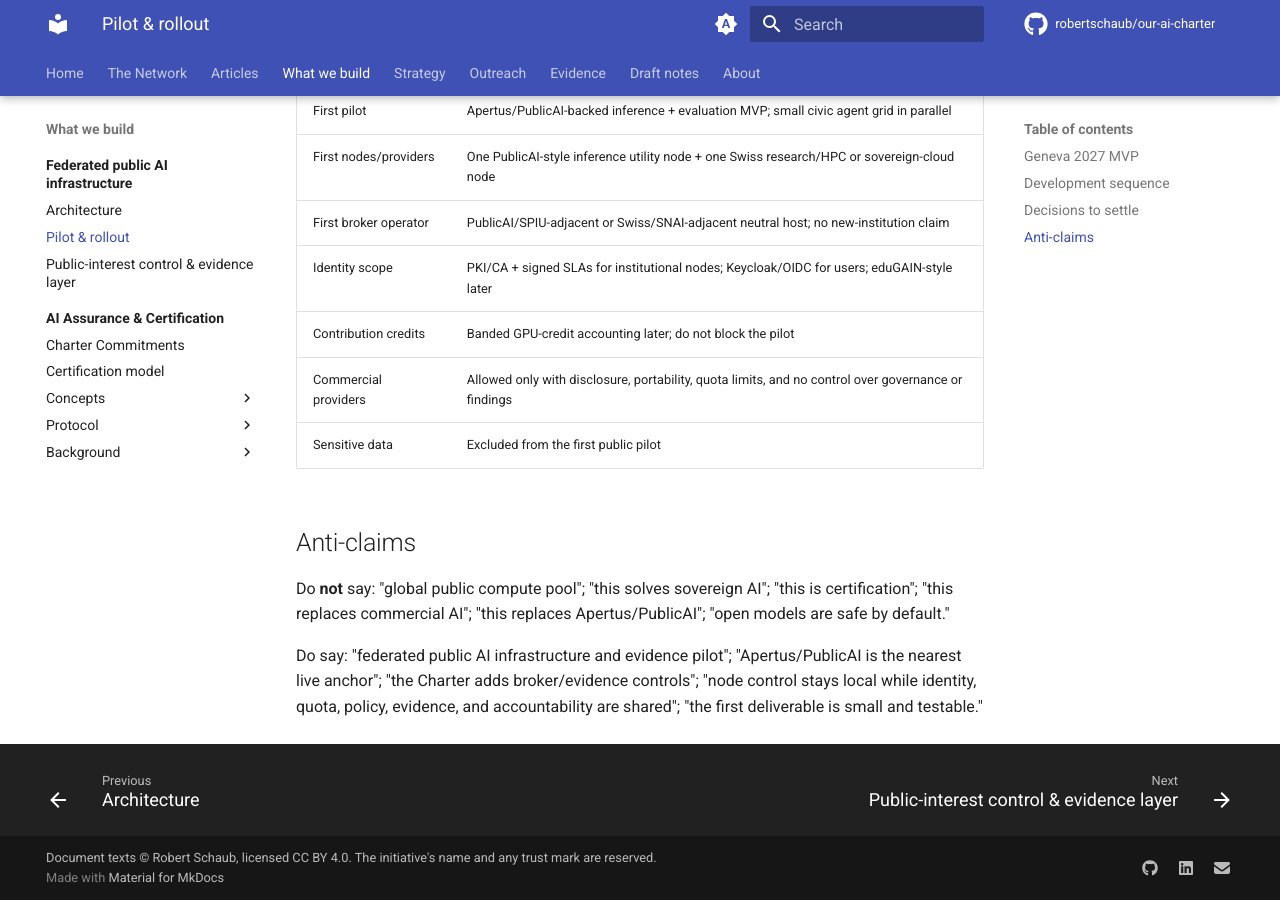
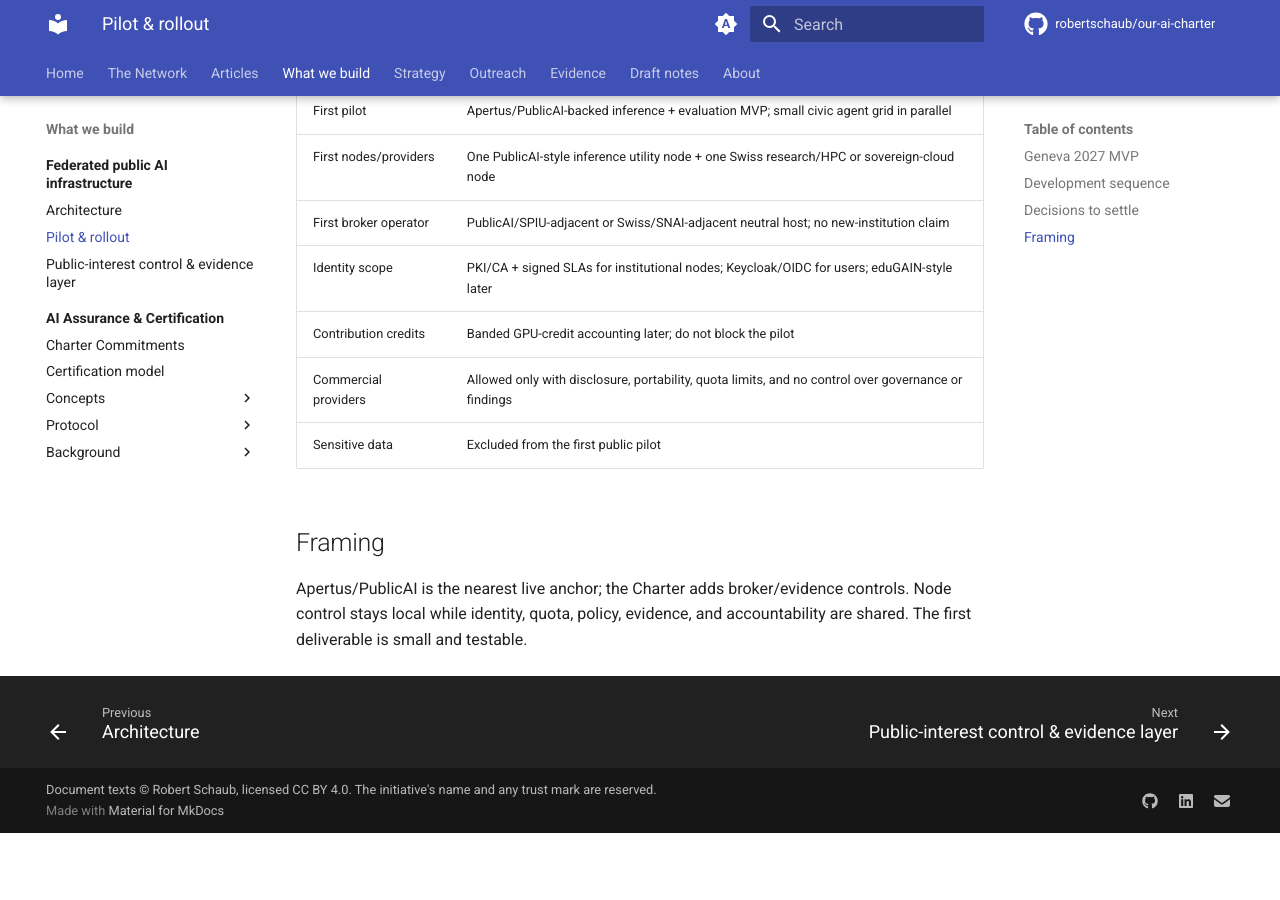
Before and after one commit to robertschaub/our-ai-charter, an MkDocs documentation site: the page built from docs/Infrastructure/pilot-and-rollout.md, in a window 1280 px wide and 900 px high, scrolled down 1488 px. Built offline with MkDocs 1.6.1 and Material for MkDocs 9.7.7, drawn with Linux system fonts in a browser that asks for light colours; plug-ins that fetch from the network failed and are left out; comment, search, counter and statistics services are not loaded; after the commit the page ends 2321 px from its top, so only the background shows below that; some of the changed text lies outside the part shown.

Commit message:
docs(infrastructure): replace pilot anti-claims with positive framing
Drop the "do not say" blocklist from the pilot & rollout doc and rename
the section Anti-claims -> Framing, keeping the four positioning
statements (Apertus/PublicAI as nearest live anchor; Charter adds
broker/evidence controls; node control stays local while identity,
quota, policy, evidence, and accountability are shared; first
deliverable is small and testable). Sync the page intro, the
architecture rollout cross-reference, and the README index from
"anti-claims / messaging discipline" -> "framing".

Co-Authored-By: Claude Opus 4.8 <noreply@anthropic.com>

```diff
--- a/docs/Infrastructure/pilot-and-rollout.md
+++ b/docs/Infrastructure/pilot-and-rollout.md
@@ -1,6 +1,6 @@
 # Federated public AI infrastructure — pilot & rollout
 
-Strategy for standing up the [federated public AI infrastructure](architecture.md): Geneva 2027 MVP, development sequence, open decisions, and messaging discipline. Proposed, not yet built.
+Strategy for standing up the [federated public AI infrastructure](architecture.md): Geneva 2027 MVP, development sequence, open decisions, and framing. Proposed, not yet built.
 
 ## Geneva 2027 MVP
 
@@ -40,8 +40,6 @@ Success is not global scale. Success is proving that public compute can be share
 | Commercial providers | Allowed only with disclosure, portability, quota limits, and no control over governance or findings |
 | Sensitive data | Excluded from the first public pilot |
 
-## Anti-claims
+## Framing
 
-Do **not** say: "global public compute pool"; "this solves sovereign AI"; "this is certification"; "this replaces commercial AI"; "this replaces Apertus/PublicAI"; "open models are safe by default."
-
-Do say: "federated public AI infrastructure and evidence pilot"; "Apertus/PublicAI is the nearest live anchor"; "the Charter adds broker/evidence controls"; "node control stays local while identity, quota, policy, evidence, and accountability are shared"; "the first deliverable is small and testable."
+Apertus/PublicAI is the nearest live anchor; the Charter adds broker/evidence controls. Node control stays local while identity, quota, policy, evidence, and accountability are shared. The first deliverable is small and testable.
```
Also changed, not shown: CHANGELOG.md (+1 -0 lines), README.md (+1 -1 lines), docs/Infrastructure/architecture.md (+1 -1 lines).
